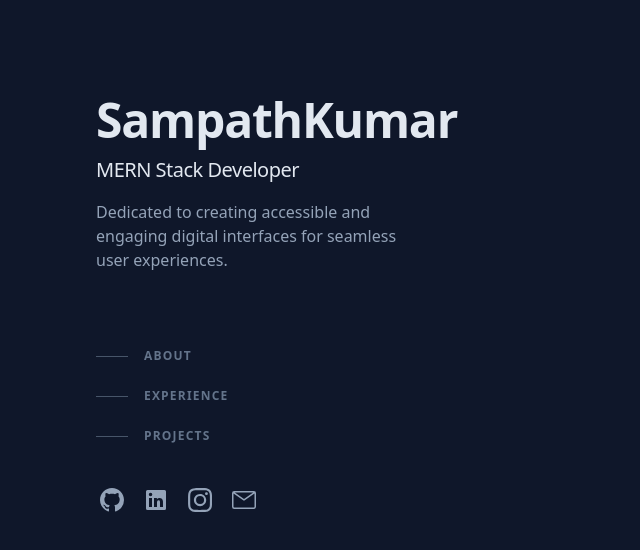
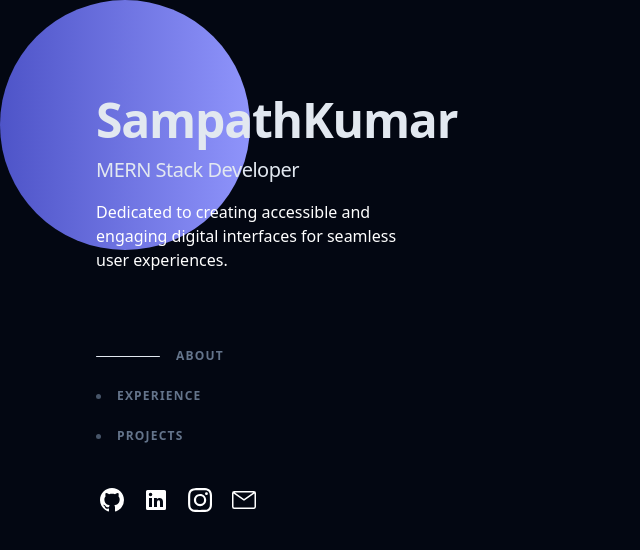
Before and after one commit to Sampath-04/Portfolio, a Next.js app: page / in a window 1280 px wide. Shown: the top 550 px of the page, without its empty margins (0-640 px from the left). Built offline with nearby package versions, Linux system fonts and the light colour scheme.

Commit message:
cursor ball added and active state updated

```diff
--- /dev/null
+++ b/app/components/CursorBubble.tsx
@@ -0,0 +1,37 @@
+"use client";
+import React, { useState, useEffect } from "react";
+
+interface MousePosition {
+  x: number;
+  y: number;
+}
+
+const CusorBubble: React.FC = () => {
+  const [mousePosition, setMousePosition] = useState<MousePosition>({
+    x: 0,
+    y: 0,
+  });
+
+  useEffect(() => {
+    const handleMouseMove = (e: MouseEvent) => {
+      setMousePosition({ x: e.clientX, y: e.clientY });
+    };
+
+    window.addEventListener("mousemove", handleMouseMove);
+
+    return () => {
+      window.removeEventListener("mousemove", handleMouseMove);
+    };
+  }, []);
+
+  return (
+    <div>
+      <div
+        className="bubble"
+        style={{ left: `${mousePosition.x}px`, top: `${mousePosition.y}px` }}
+      ></div>
+    </div>
+  );
+};
+
+export default CusorBubble;
--- a/app/components/HeroMenu.tsx
+++ b/app/components/HeroMenu.tsx
@@ -1,10 +1,15 @@
+"use client";
 import Link from "next/link";
 import GitIcon from "../icons/GitIcon";
 import Linkedicon from "../icons/LinkedinIcon";
 import InstaIcon from "../icons/InstaIcon";
 import EmailIcon from "../icons/EmailIcon";
+import { useState } from "react";
 
 const HeroMenu = () => {
+  const [activeMenu, setActiveMenu] = useState("About");
+  console.log("activeMenu",activeMenu)
+
   return (
     <section className="lg:flex lg:justify-between lg:gap-4">
       <div className="lg:sticky lg:top-0 lg:flex lg:max-h-screen lg:w-1/2 lg:flex-col lg:justify-between lg:py-24">
@@ -22,24 +27,26 @@ const HeroMenu = () => {
           <nav className="nav hidden lg:block">
             <ul className="mt-16 w-max">
               <li>
-                <a href="#" className="group flex items-center py-3">
-                  <span className="nav-indicator mr-4 h-px w-8 bg-slate-600 transition-all group-hover:w-16 group-hover:bg-slate-200 group-focus-visible:w-16 group-focus-visible:bg-slate-200 motion-reduce:transition-none"></span>
+                <a href="#about" className="group flex items-center py-3" onClick={()=>setActiveMenu("About")}>
+                  <span
+                    className={`mr-4 rounded  transition-all group-hover:w-16  group-hover:h-px group-hover:bg-slate-200 group-focus-visible:w-16 group-focus-visible:h-px group-focus-visible:bg-slate-200 ${activeMenu === "About" ? "w-16 bg-slate-200 h-[1px]": "h-[5px] w-[5px] bg-slate-600"}`}
+                  ></span>
                   <span className="nav-text text-xs font-bold uppercase tracking-widest text-slate-500 group-hover:text-slate-200 group-focus-visible:text-slate-200">
                     ABOUT
                   </span>
                 </a>
               </li>
               <li>
-                <a href="#" className="group flex items-center py-3">
-                  <span className="nav-indicator mr-4 h-px w-8 bg-slate-600 transition-all group-hover:w-16 group-hover:bg-slate-200 group-focus-visible:w-16 group-focus-visible:bg-slate-200 motion-reduce:transition-none"></span>
+                <a href="#experience" className="group flex items-center py-3" onClick={()=>setActiveMenu("Experience")}>
+                  <span className={`mr-4 rounded  transition-all group-hover:w-16  group-hover:h-px group-hover:bg-slate-200 group-focus-visible:w-16 group-focus-visible:h-px group-focus-visible:bg-slate-200 ${activeMenu === "Experience" ? "w-16 bg-slate-200 h-[1px]": "h-[5px] w-[5px] bg-slate-600"}`}></span>
                   <span className="nav-text text-xs font-bold uppercase tracking-widest text-slate-500 group-hover:text-slate-200 group-focus-visible:text-slate-200">
                     EXPERIENCE
                   </span>
                 </a>
               </li>
               <li>
-                <a href="#" className="group flex items-center py-3">
-                  <span className="nav-indicator mr-4 h-px w-8 bg-slate-600 transition-all group-hover:w-16 group-hover:bg-slate-200 group-focus-visible:w-16 group-focus-visible:bg-slate-200 motion-reduce:transition-none"></span>
+                <a href="#projects" className="group flex items-center py-3" onClick={()=>setActiveMenu("Projects")}>
+                  <span className={`mr-4 rounded  transition-all group-hover:w-16  group-hover:h-px group-hover:bg-slate-200 group-focus-visible:w-16 group-focus-visible:h-px group-focus-visible:bg-slate-200 ${activeMenu === "Projects" ? "w-16 bg-slate-200 h-[1px]": "h-[5px] w-[5px] bg-slate-600"}`}></span>
                   <span className="nav-text text-xs font-bold uppercase tracking-widest text-slate-500 group-hover:text-slate-200 group-focus-visible:text-slate-200">
                     PROJECTS
                   </span>
@@ -58,19 +65,19 @@ const HeroMenu = () => {
           <li className="mr-5 text-xs shrink-0">
             {" "}
             <Link href={"#"} className="block hover:text-slate-200">
-              <Linkedicon/>
+              <Linkedicon />
             </Link>
           </li>
           <li className="mr-5 text-xs shrink-0">
             {" "}
             <Link href={"#"} className="block hover:text-slate-200">
-              <InstaIcon/>
+              <InstaIcon />
             </Link>
           </li>
           <li className="mr-5 text-xs shrink-0">
             {" "}
             <Link href={"#"} className="block hover:text-slate-200">
-              <EmailIcon/>
+              <EmailIcon />
             </Link>
           </li>
         </ul>
--- /dev/null
+++ b/app/components/style.css
@@ -0,0 +1,50 @@
+/* Add this CSS to your styles.css or a similar file */
+@mixin bubble($duration) {
+    animation: bubbleMove $duration ease-in-out infinite;
+  }
+
+  @keyframes bubbleMove {
+    0% {
+      transform: translateY(0) scale(1);
+    }
+    50% {
+      transform: translateY(-200px) scale(1.2);
+    }
+    100% {
+      transform: translateY(0) scale(1);
+    }
+  }
+
+  .bubble {
+    position: absolute;
+    border-radius: 50%;
+    background: #4e54c8; /* fallback for old browsers */
+    background: -webkit-linear-gradient(to right, #4e54c8, #8f94fb); /* Chrome 10-25, Safari 5.1-6 */
+    background: linear-gradient(to right, #4e54c8, #8f94fb)
+  }
+
+  .bubble:nth-child(1) {
+    width: 250px;
+    height: 250px;
+    left: 50%;
+    top: 50%;
+    @include bubble(3s);
+  }
+
+  .bubble:nth-child(2) {
+    width: 30px;
+    height: 30px;
+    left: 30%;
+    top: 30%;
+    @include bubble(4s);
+  }
+
+  .bubble:nth-child(3) {
+    width: 40px;
+    height: 40px;
+    left: 70%;
+    top: 40%;
+    @include bubble(5s);
+  }
+
+  /* ... Add more bubbles as needed */
--- a/app/layout.tsx
+++ b/app/layout.tsx
@@ -1,12 +1,14 @@
 import type { Metadata } from "next";
 import { Inter } from "next/font/google";
 import "./globals.css";
+import CusorBubble from "./components/CursorBubble";
+import "./components/style.css";
 
 const inter = Inter({ subsets: ["latin"] });
 
 export const metadata: Metadata = {
-  title: "Create Next App",
-  description: "Generated by create next app",
+  title: "SampathKumar",
+  description: "SampathKumar is a web developer who specializes in creating applications with friendly user interfaces, ensuring accessibility and inclusivity. He excels in building responsive, interactive, and user-centric digital experiences for the web.",
 };
 
 export default function RootLayout({
@@ -17,8 +19,9 @@ export default function RootLayout({
   return (
     <html lang="en">
       <body
-        className={`${inter.className} bg-slate-900 leading-relaxed text-slate-400 antialiased selection:bg-teal-300 selection:text-teal-900`}
+        className={`${inter.className} bg-gray-950 leading-relaxed text-white selection:bg-slate-400 selection:text-zinc-800`}
       >
+        <CusorBubble/>
         {children}
       </body>
     </html>
```
